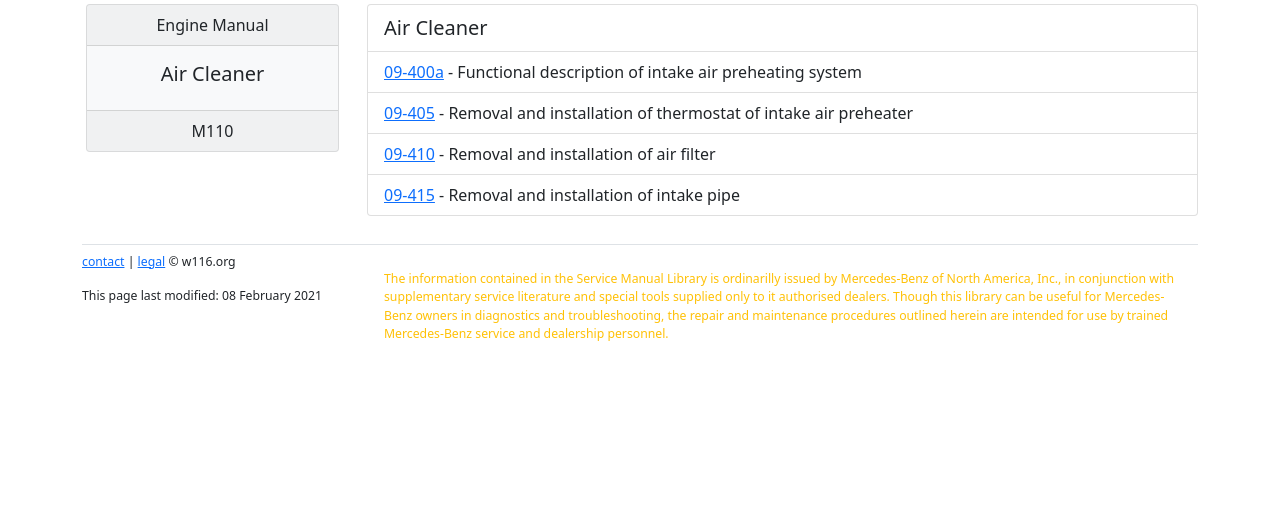
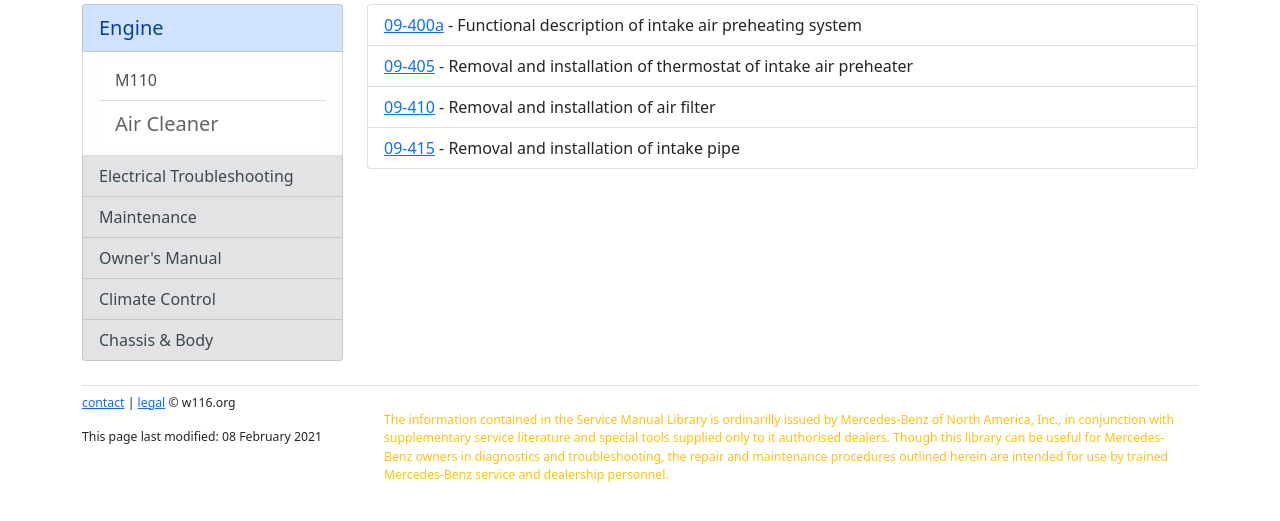
Before and after one commit to W116org/handbook, a Jekyll site: the page built from Engine/110/09-AirCleaner.html, in a window 1280 px wide, cut to the strip 220-741 px from the top of the page. Built offline with Jekyll 4.4.1, drawn with Linux system fonts in a browser that asks for light colours; comment, search, counter and statistics services are not loaded.

Commit message:
Update 09-AirCleaner.html

```diff
--- a/Engine/110/09-AirCleaner.html
+++ b/Engine/110/09-AirCleaner.html
@@ -8,17 +8,21 @@
 
 <div class="row">
   <div class="col-xs-12 col-md-3">
-    <div class="card text-center text-dark bg-light mb-3 mx-1">
-      <div class="card-header">Engine Manual</div>
-      <div class="card-body">
-          <h5 class="card-title">Air Cleaner</h5>
+    <div class="list-group">
+      <a href="/Engine/" class="list-group-item list-group-item-primary lead list-group-item-action">Engine</a>
+      <div class="list-group-item list-group-item-light list-group list-group-flush">
+        <a href="/Engine/110/" class="list-group-item list-group-item-action">M110</a>
+        <div class="list-group-item lead">Air Cleaner</div>
       </div>
-      <div class="card-footer">M110</div>
+      <a href="/ETM/" class="list-group-item list-group-item-secondary list-group-item-action">Electrical Troubleshooting</a>
+      <a href="/Maintenance/" class="list-group-item list-group-item-secondary list-group-item-action">Maintenance</a>
+      <a href="/OM/" class="list-group-item list-group-item-secondary list-group-item-action">Owner's Manual</a>
+      <a href="/Climate/" class="list-group-item list-group-item-secondary list-group-item-action">Climate Control</a>
+      <a href="/Chassis/" class="list-group-item list-group-item-secondary list-group-item-action">Chassis &amp; Body</a>
     </div>
   </div>
   <div class="col-xs-12 col-md-9">
     <ul class="list-group mb-1">
-      <li class="list-group-item lead">Air Cleaner</li>
       <li class="list-group-item"><a href="{{site.cdpath}}/Engine/110/09-400a.pdf">09-400a</a> - Functional description of intake air preheating system</li>
       <li class="list-group-item"><a href="{{site.cdpath}}/Engine/110/09-405.pdf">09-405</a> - Removal and installation of thermostat of intake air preheater</li>
       <li class="list-group-item"><a href="{{site.cdpath}}/Engine/110/09-410.pdf">09-410</a> - Removal and installation of air filter</li>
```
